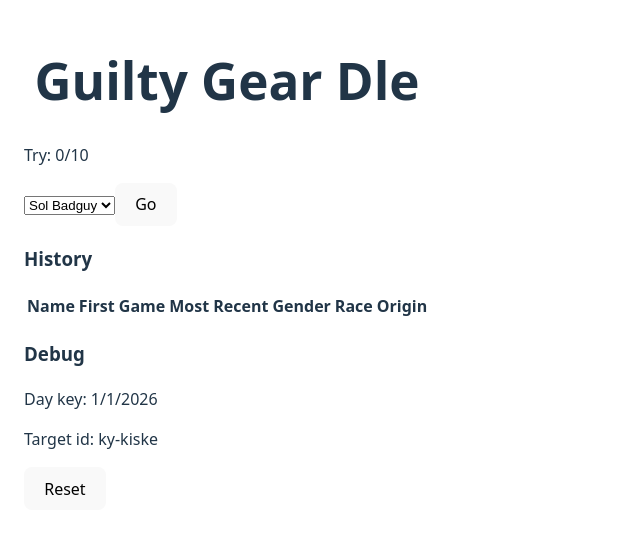
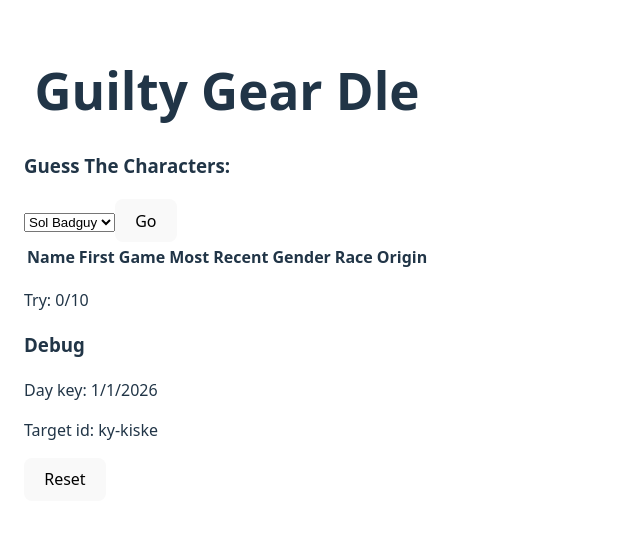
Before and after one commit to Ajiniss/Guilty_Gear_dle, a React (Vite) app: page / in a window 1280 px wide. Shown: the part 136-670 px from the top of the page, without its empty margins (0-640 px from the left). Built offline with nearby package versions, Linux system fonts and the light colour scheme.

Commit message:
redesign UI

```diff
--- a/src/App.tsx
+++ b/src/App.tsx
@@ -40,11 +40,16 @@
     <main style={{ padding: 24, maxWidth: 760 }}>
       <h1 style={{ textAlign: "center" }}>Guilty Gear Dle</h1>
 
-      <p>
-        Try: {guesses.length}/{attempts}
-      </p>
+      <div>
+        {won && <h1>You Rock!</h1>}
+        {!won && noAttempts && <h1>DEFAT...</h1>}
+      </div>
 
       <div>
+
+        <h3>Guess The Characters:</h3>
+
+        {/*TODO: le bouton est trop gros*/}
         <select
           value={selectedId}
           onChange={(e) => setSelectedId(e.target.value)}
@@ -60,15 +65,7 @@
           Go
         </button>
 
-      </div>
-
-      <div>
-        {won && <p> You Win</p>}
-        {!won && noAttempts && <p>No more Try</p>}
-      </div>
-
-      <h3>History</h3>
-
+        {/*TODO: mettre les couleurs sur le css*/}
         <table>
           <thead>
             <tr>
@@ -135,6 +132,11 @@
             })}
           </tbody>
         </table>
+      </div>
+
+      <p>
+        Try: {guesses.length}/{attempts}
+      </p>
 
       {/*DEBUG*/}
       <h3>Debug</h3>
```
Lines whose indentation alone changed are shown as unchanged.
